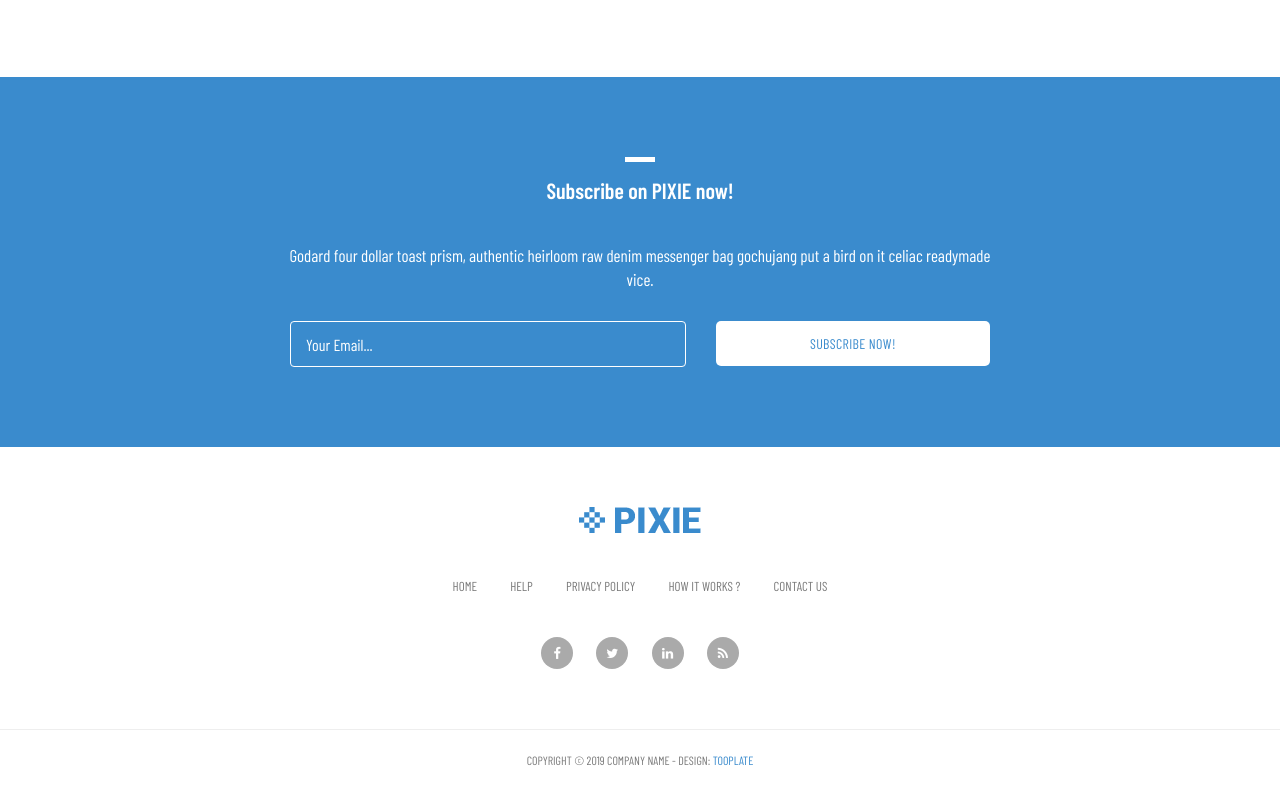
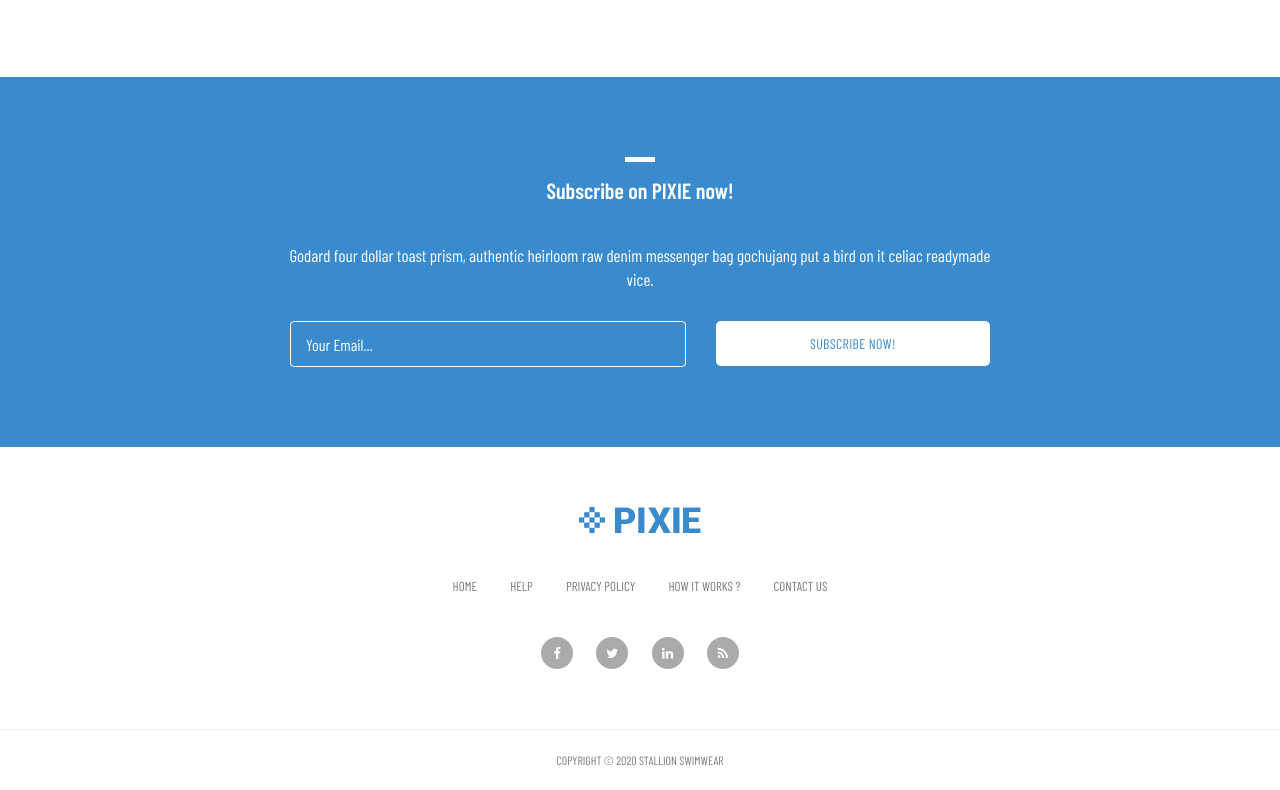
Before and after one commit to retro-king/kujeke-swimwear.github.io, a plain HTML site: page products.html in a window 1280 px wide. Shown: the part 1539-2329 px from the top of the page. Drawn offline with nearby package versions, Linux system fonts and the light colour scheme; a web font is replaced by a local one.

Commit message:
Update products.html

```diff
--- a/products.html
+++ b/products.html
@@ -272,9 +272,7 @@
         <div class="row">
           <div class="col-md-12">
             <div class="copyright-text">
-              <p>Copyright &copy; 2019 Company Name
-
-                - Design: <a rel="nofollow" href="https://www.facebook.com/tooplate">Tooplate</a></p>
+              <p>Copyright &copy; 2020 Stallion Swimwear
             </div>
           </div>
         </div>
```
